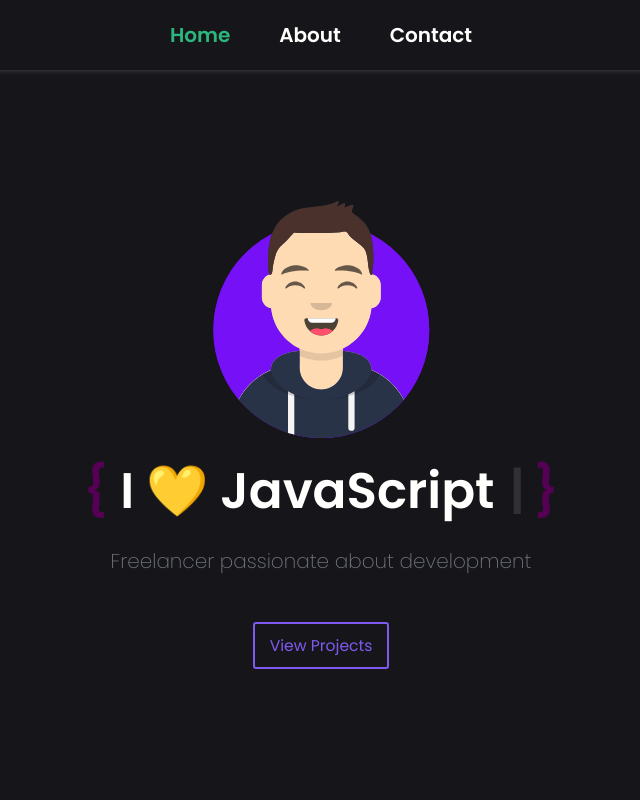
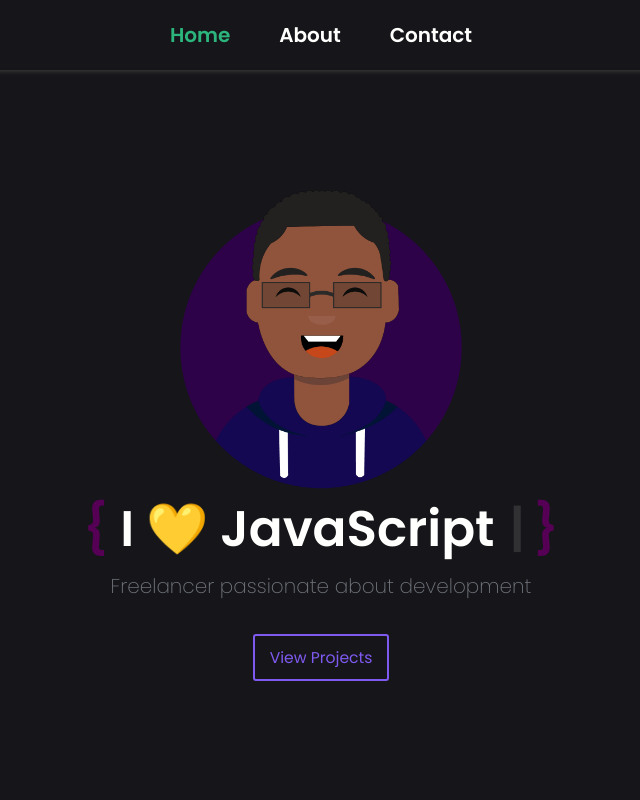
Before and after one commit to jonni595/portflolio, a React (Vite) app: page / in a window 1280 px wide. Shown: the top 800 px of the page, without its empty margins (319-959 px from the left). Built offline with nearby package versions, Linux system fonts and the light colour scheme.

Commit message:
add avatar image

```diff
--- a/src/css/style.css
+++ b/src/css/style.css
@@ -271,6 +271,10 @@ svg {
   justify-content: space-evenly;
   width: 800px;
   height: 500px;
+}
+.profile__item .profile__image {
+  width: 300px;
+  height: 300px;
 }
 .profile__item .profile__title {
   font-size: 5rem;
--- a/src/sass/views/_home.scss
+++ b/src/sass/views/_home.scss
@@ -7,6 +7,10 @@
   &__item {
     @include set.center-element(column, center, space-evenly);
     @include set.dimensions(800px, 500px);
+
+    .profile__image {
+      @include set.dimensions(300px, 300px);
+    }
 
     .profile__title {
       font-size: map-get(set.$font-sizes, x-large);
--- a/src/screens/HomeScreen.tsx
+++ b/src/screens/HomeScreen.tsx
@@ -1,7 +1,8 @@
 import { useTypewriter, Cursor } from "react-simple-typewriter";
-import { Avatar, Badge, Button, Card, SkillsCard } from "../components";
+import { Badge, Button, Card, SkillsCard } from "../components";
 import { getLimit } from "../utils/getLimit";
 import { projects, technologies } from "../utils/model";
+import Avatar from "../assets/Img_Avatar-min.png";
 
 const HomeScreen = () => {
   const [text] = useTypewriter({
@@ -14,7 +15,8 @@ const HomeScreen = () => {
     <>
       <section className="profile">
         <div className="profile__item">
-          <Avatar />
+          <img src={Avatar} alt="Avatar logo" className="profile__image" />
+          {/* <Avatar /> */}
           <h1 className="profile__title">
             {text} <Cursor />
           </h1>
@@ -51,10 +53,10 @@ const HomeScreen = () => {
       <section className="skills">
         {technologies.map((tech) => (
           <SkillsCard
-          key={tech.id}
-          title={tech.name}
-          description={tech.description}
-          Icon={tech.icon}
+            key={tech.id}
+            title={tech.name}
+            description={tech.description}
+            Icon={tech.icon}
           />
         ))}
       </section>
```
Also changed, not shown: src/assets/Img_Avatar-min.png (added), 1 other file (tests, documents, lock files or other folders).
